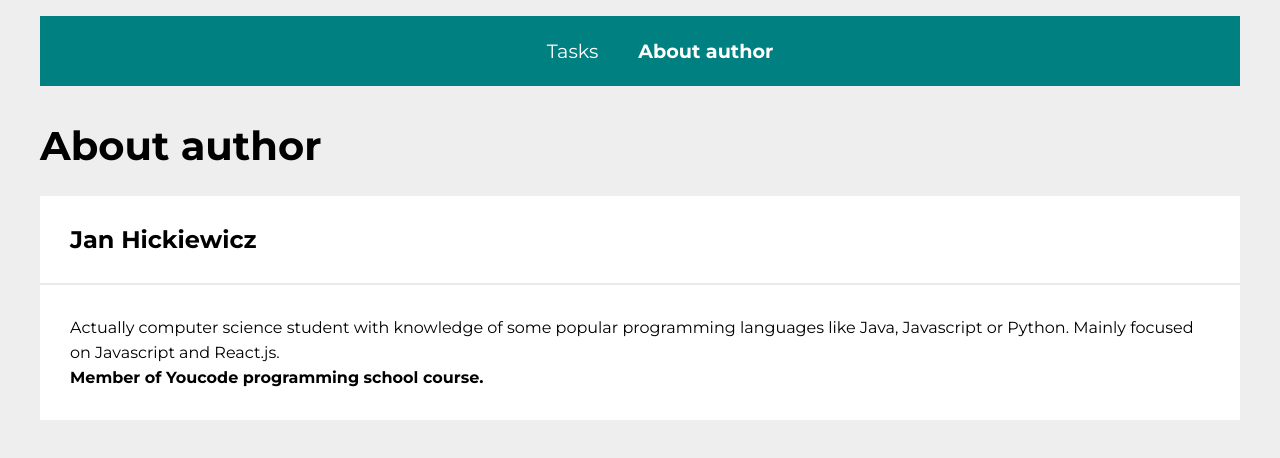
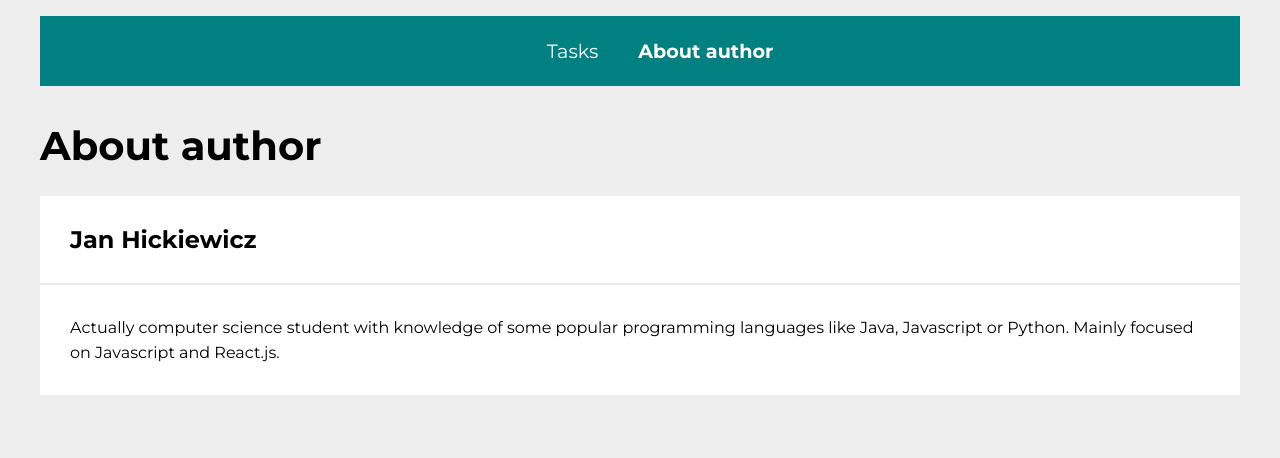
Before and after one commit to greedyChicken/todo-list-react, a React (Create React App) app: page /#/author in a window 1280 px wide. Shown: the top 458 px of the page. Built offline with nearby package versions, Linux system fonts and the light colour scheme.

Commit message:
update author page

```diff
--- a/src/features/author/AuthorPage/index.js
+++ b/src/features/author/AuthorPage/index.js
@@ -14,7 +14,6 @@ const AuthorPage = () => (
           programming languages like Java, Javascript or Python. Mainly focused
           on Javascript and React.js.
           <br />
-          <strong>Member of Youcode programming school course.</strong>
         </AuthorDescription>
       }
     />
```
